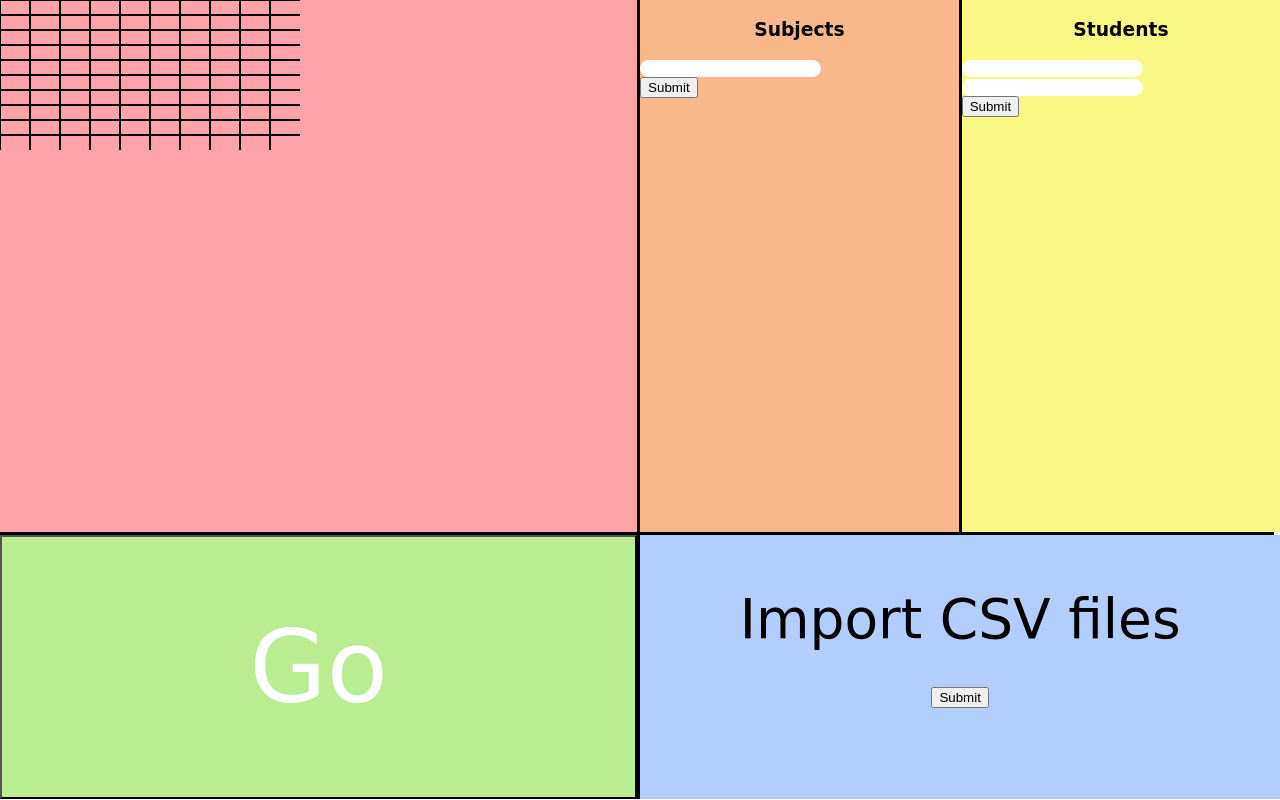
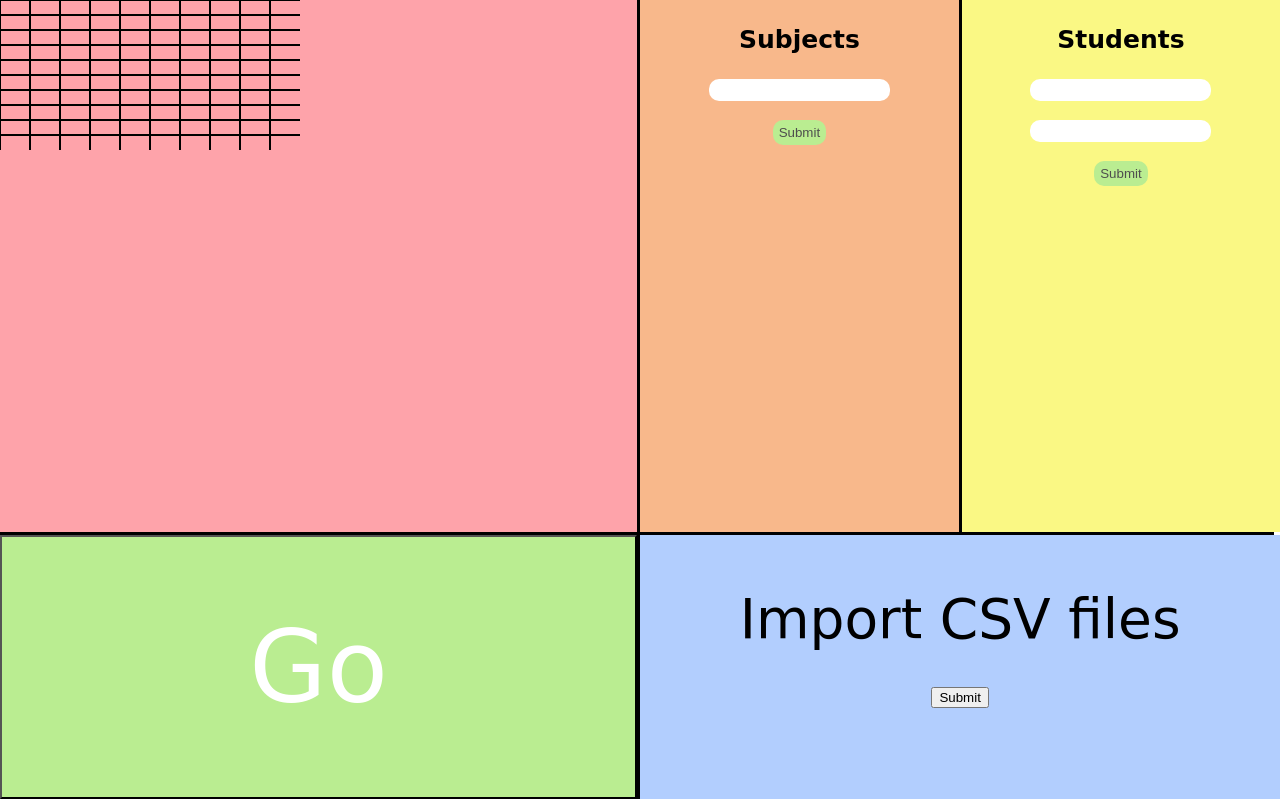
Before and after one commit to munselljbx/TeenhacksLI, a Flask app: template flaskr/templates/index.html in a window 1280 px wide. Run offline with Flask 2, Linux system fonts and the light colour scheme; the template is opened without the code that fills it, so the values that code supplies are empty; some web fonts are replaced.

Commit message:
Styling time

```diff
--- a/flaskr/static/main.css
+++ b/flaskr/static/main.css
@@ -62,6 +62,7 @@ body {
 
 h3 {
   text-align: center;
+  font-size: 25px;
 }
 
 #go-button {
@@ -94,6 +95,17 @@ ul {
   list-style: none;
 }
 
-#room-fields {
-
+#room-id, #student-id, #student-courses {
+  display: block;
+  margin: 0 auto;
+  height: 20px;
 }
+#room-button, #student-button {
+  display: block;
+  margin: 0 auto;
+  border-radius: 10px;
+  border:none;
+  background-color: #baed91;
+  color: #4f4e4e;
+  height: 25px;
+}
--- a/flaskr/templates/index.html
+++ b/flaskr/templates/index.html
@@ -56,7 +56,7 @@
         <h3>Subjects</h3>
         <div id="room-fields">
           <input type="text" name="subject-name" id="room-id"><br>
-          <button onclick="submitSubjects()"> Submit </button>
+          <button id="room-button" onclick="submitSubjects()"> Submit </button>
           <ul id="subject-list">
         </div>
 
@@ -66,7 +66,7 @@
         <h3>Students</h3>
           <input type="text" name="student-id" id="student-id"><br>
           <input type="text" name="student-courses" id="student-courses"><br>
-          <button onclick="submitStudents()"> Submit </button>
+          <button id="student-button" onclick="submitStudents()"> Submit </button>
       </div>
       <div>
         <button id="algorithm" onclick="submitInfo()"><span id="go-button">Go</span></button>
```
